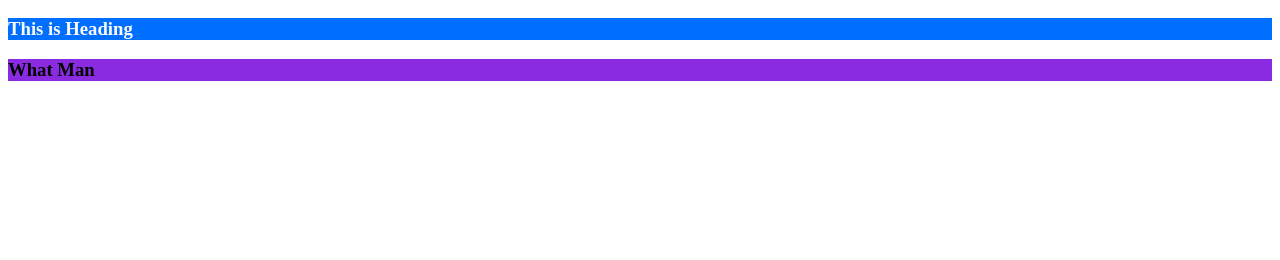
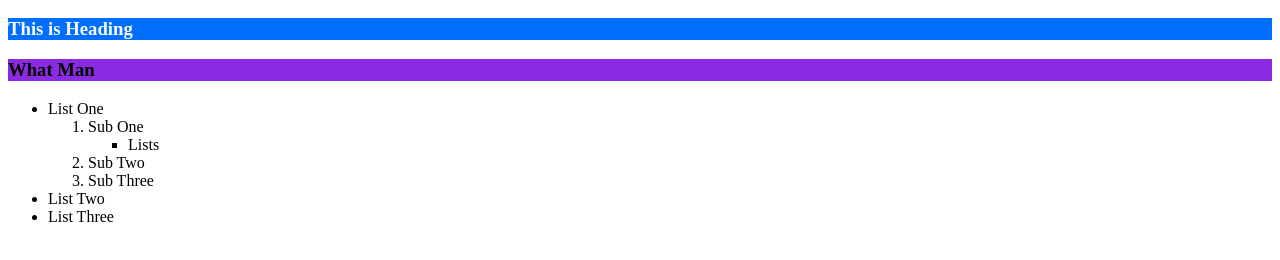
Before and after one commit to syedhussnainshah/1-2-web, a plain HTML site: page CSS/index.html in a window 1280 px wide. Shown: the part 48-308 px from the top of the page. Drawn offline with Linux system fonts and the light colour scheme.

Commit message:
Order List
Un order List

```diff
--- a/CSS/index.html
+++ b/CSS/index.html
@@ -14,6 +14,21 @@
     <h1 style="background-color: brown;" class="head" id="header">Hello Word</h1>
     <h3 class="head" id="header">This is Heading </h3>
     <h3>What Man </h3>
+    <ul>
+        <li>List One
+            <ol>
+                <li>Sub One
+                    <ul>
+                        <li>Lists</li>
+                    </ul>
+                </li>
+                <li>Sub Two</li>
+                <li>Sub Three</li>
+            </ol>
+        </li>
+        <li>List Two</li>
+        <li>List Three</li>
+    </ul>
 </body>
 
 </html>
```
